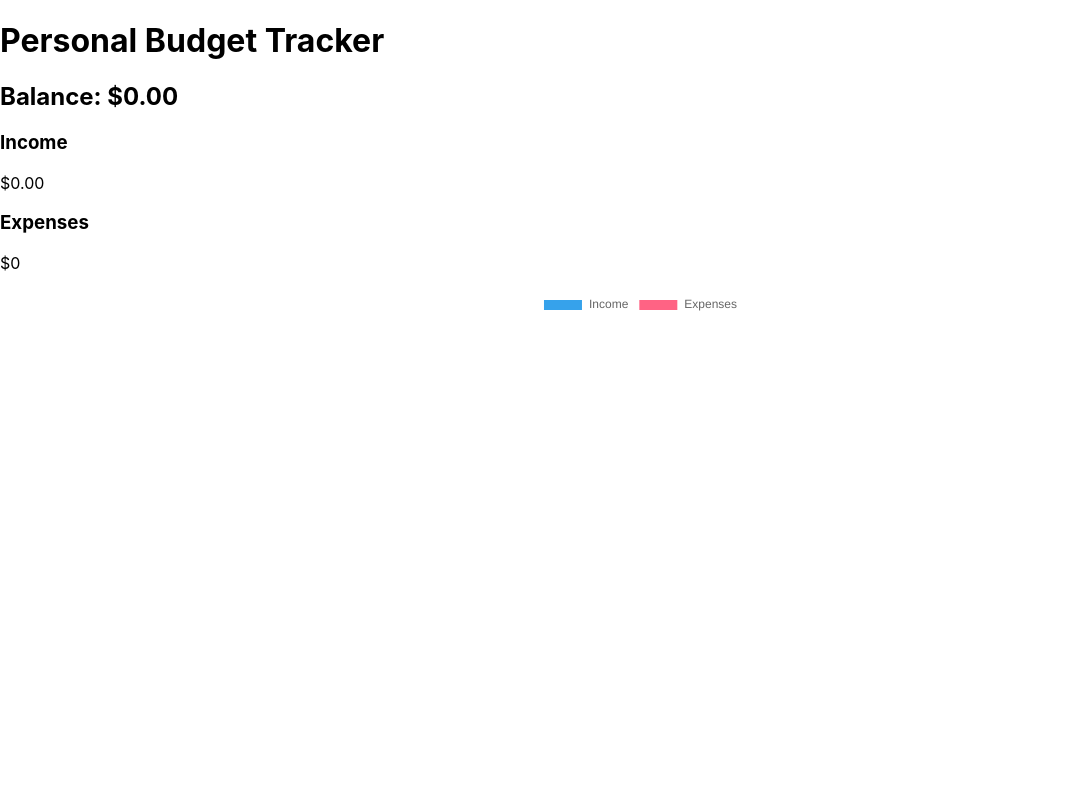
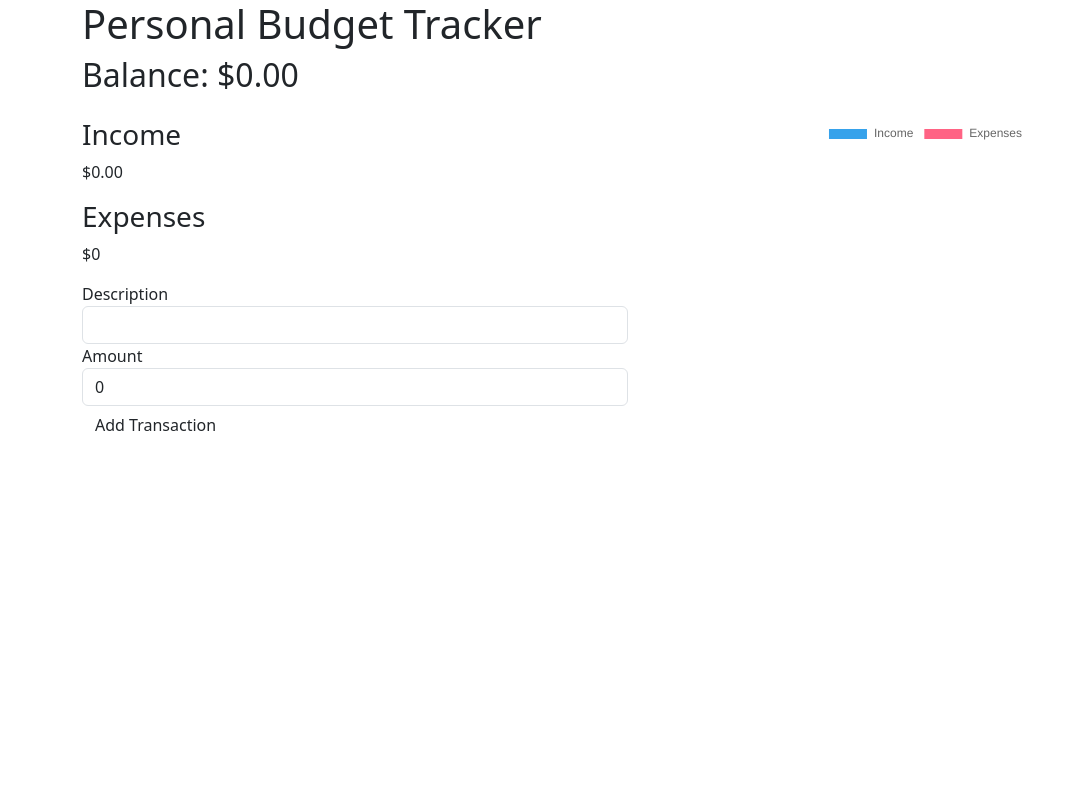
Before and after one commit to AllisonBoone/Personal-Finance-Tracker, a React (Create React App) app in the folder personal-budget-tracker/: page / in a window 1280 px wide. Shown: the top 800 px of the page, without its empty margins (0-1084 px from the left). Built offline with nearby package versions, Linux system fonts and the light colour scheme.

Commit message:
installed bootstrap and made some style changes to App.js

```diff
--- a/personal-budget-tracker/package.json
+++ b/personal-budget-tracker/package.json
@@ -6,6 +6,7 @@
     "@testing-library/jest-dom": "^5.17.0",
     "@testing-library/react": "^13.4.0",
     "@testing-library/user-event": "^13.5.0",
+    "bootstrap": "^5.3.3",
     "chart.js": "^4.4.5",
     "react": "^18.3.1",
     "react-chartjs-2": "^5.2.0",
--- a/personal-budget-tracker/src/App.js
+++ b/personal-budget-tracker/src/App.js
@@ -2,19 +2,29 @@ import React from 'react';
 import Header from './components/Header.jsx';
 import Summary from './components/Summary.jsx';
 import TransactionForm from './components/TransactionForm.jsx';
+import Chart from './components/Chart.jsx';
 import TransactionList from './components/TransactionList.jsx';
-import Chart from './components/Chart.jsx';
 import { BudgetProvider } from './components/BudgetContext';
 
 function App() {
   return (
     <BudgetProvider>
-      <div className="App">
+      <div className="container">
         <Header />
-        <Summary />
-        <Chart />
-        <TransactionForm />
-        <TransactionList />
+        <div className="row mt-4">
+          <div className="col-md-6">
+            <Summary />
+            <TransactionForm />
+          </div>
+          <div className="col-md-6">
+            <Chart />
+          </div>
+        </div>
+        <div className="row mt-4">
+          <div className="col">
+            <TransactionList />
+          </div>
+        </div>
       </div>
     </BudgetProvider>
   );
--- a/personal-budget-tracker/src/index.js
+++ b/personal-budget-tracker/src/index.js
@@ -3,6 +3,7 @@ import ReactDOM from 'react-dom/client';
 import './index.css';
 import App from './App';
 import reportWebVitals from './reportWebVitals';
+import 'bootstrap/dist/css/bootstrap.min.css';
 
 const root = ReactDOM.createRoot(document.getElementById('root'));
 root.render(
```
Also changed, not shown: 1 other file (tests, documents, lock files or other folders).
